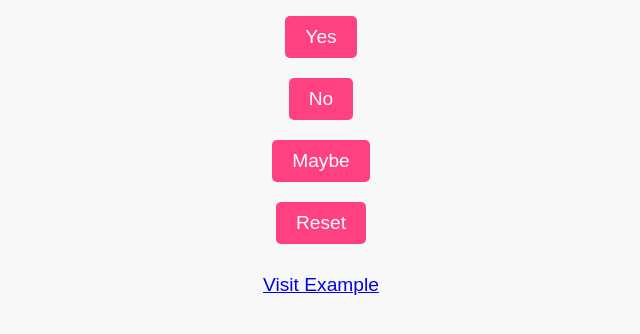
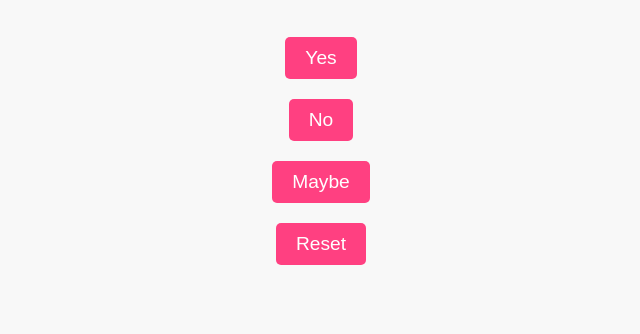
Before and after one commit to priyanka2161/pribhay.github.io, a plain HTML site: page index.html in a window 1280 px wide. Shown: the part 344-678 px from the top of the page, without its empty margins (319-959 px from the left). Drawn offline with Linux system fonts and the light colour scheme.

Commit message:
Update index.html

```diff
--- a/index.html
+++ b/index.html
@@ -85,10 +85,6 @@
         <span class="hearts">❤️❤️❤️</span> yayyyyyy <span class="hearts">❤️❤️❤️</span>
     </div>
 
-    <div class="link">
-        <a href="https://www.example.com" target="_blank">Visit Example</a>
-    </div>
-
     <script>
         const yesButton = document.getElementById('yesButton');
         const noButton = document.getElementById('noButton');
```
